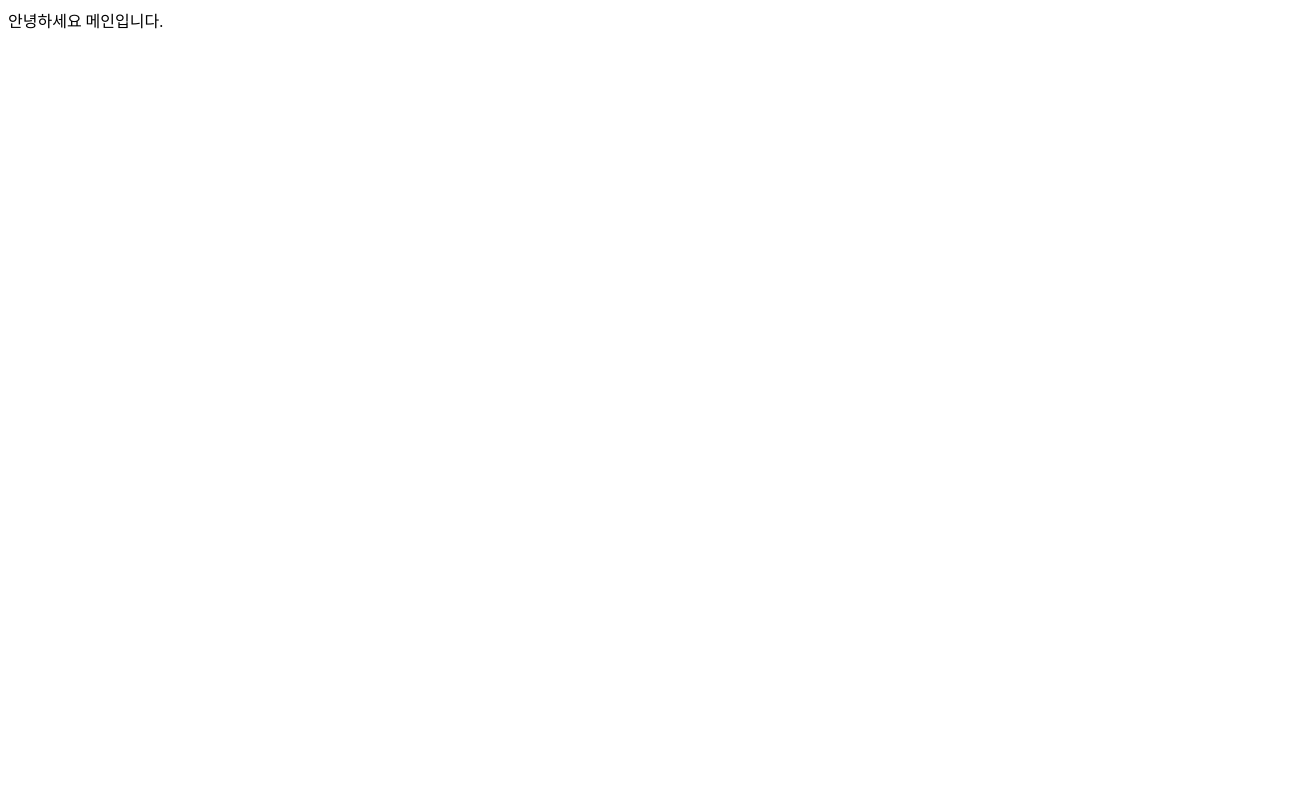
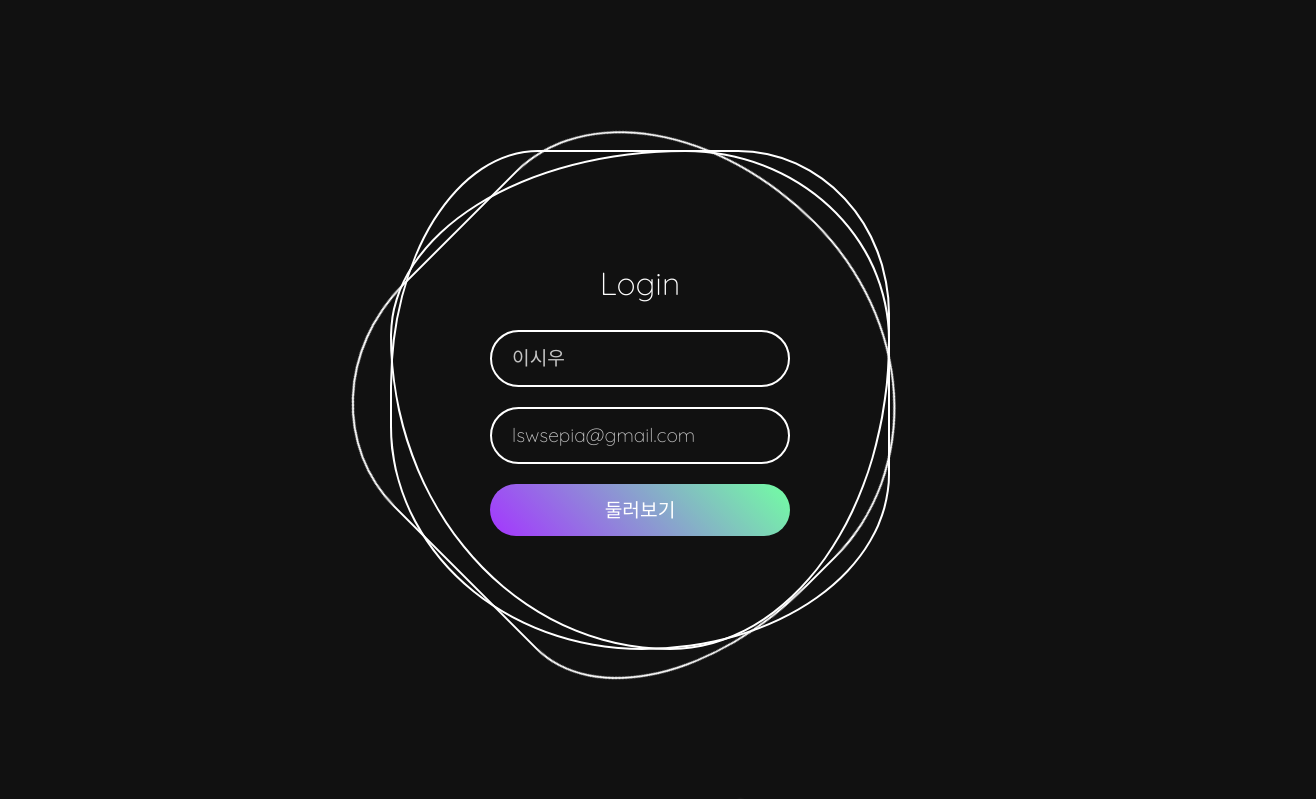
Before and after one commit to lswdev/portfolio, a Vue app: page / in a window 1280 px wide. Shown: the top 799 px of the page, 1316 px wide, since content can reach past the window. Built offline with nearby package versions, Linux system fonts and the light colour scheme.

Commit message:
1. 각종 컴포넌트 추가 2. background effect 추가 3. css 추가

```diff
--- a/package.json
+++ b/package.json
@@ -9,10 +9,11 @@
   },
   "dependencies": {
     "axios": "^1.6.8",
+    "bootstrap": "^5.3.3",
     "bootstrap-vue": "^2.23.1",
     "chart.js": "^4.4.2",
     "core-js": "^3.8.3",
-    "vue": "^2.6.14",
+    "vue": "^2.7.16",
     "vue-router": "^4.3.2",
     "vuex": "^3.6.2"
   },
--- a/public/index.html
+++ b/public/index.html
@@ -5,13 +5,9 @@
     <meta http-equiv="X-UA-Compatible" content="IE=edge">
     <meta name="viewport" content="width=device-width,initial-scale=1.0">
     <link rel="icon" href="<%= BASE_URL %>favicon.ico">
-    <title><%= htmlWebpackPlugin.options.title %></title>
+    <title>이시우 포트폴리오</title>
   </head>
   <body>
-    <noscript>
-      <strong>We're sorry but <%= htmlWebpackPlugin.options.title %> doesn't work properly without JavaScript enabled. Please enable it to continue.</strong>
-    </noscript>
     <div id="app"></div>
-    <!-- built files will be auto injected -->
   </body>
 </html>
--- a/src/App.vue
+++ b/src/App.vue
@@ -8,9 +8,8 @@
 import Main from '@/views/Main.vue'
 export default {
   components: { Main },
+  data:() => ({
+    main: false,
+  }),
 }
 </script>
-
-<style>
-
-</style>
--- /dev/null
+++ b/src/assets/app.css
@@ -0,0 +1,150 @@
+@import url("https://fonts.googleapis.com/css2?family=Quicksand:wght@300&display=swap");
+:root {
+  --kt-app-sidebar-width: 200px;
+  user-select: none;
+}
+* {font-family: "Quicksand", sans-serif;}
+body {
+  position: relative;
+  background: #111;
+  overflow-y: auto;
+  overflow-x: hidden;
+}
+
+/* animation */
+.main-top-contain {
+  display: flex;
+  justify-content: center;
+  align-items: center;
+  min-height: 100vh;
+  background: #111;
+  width: 100%;
+  overflow: hidden;
+}
+.ring {
+  position: relative;
+  width: 500px;
+  height: 500px;
+  display: flex;
+  justify-content: center;
+  align-items: center;
+}
+.ring i {
+  position: absolute;
+  inset: 0;
+  border: 2px solid #fff;
+  transition: 0.5s;
+}
+.ring i:nth-child(1) {
+  border-radius: 38% 62% 63% 37% / 41% 44% 56% 59%;
+  animation: animate 6s linear infinite;
+}
+.ring i:nth-child(2) {
+  border-radius: 41% 44% 56% 59%/38% 62% 63% 37%;
+  animation: animate 4s linear infinite;
+}
+.ring i:nth-child(3) {
+  border-radius: 41% 44% 56% 59%/38% 62% 63% 37%;
+  animation: animate2 10s linear infinite;
+}
+.ring:hover i {
+  border: 6px solid var(--clr);
+  filter: drop-shadow(0 0 20px var(--clr));
+}
+@keyframes animate {
+  0% {
+    transform: rotate(0deg);
+  }
+  100% {
+    transform: rotate(360deg);
+  }
+}
+@keyframes animate2 {
+  0% {
+    transform: rotate(360deg);
+  }
+  100% {
+    transform: rotate(0deg);
+  }
+}
+.login {
+  position: absolute;
+  width: 300px;
+  height: 100%;
+  display: flex;
+  justify-content: center;
+  align-items: center;
+  flex-direction: column;
+  gap: 20px;
+}
+.login h2 {
+  font-size: 2em;
+  color: #fff;
+}
+.login .inputBx {
+  position: relative;
+  width: 100%;
+}
+.login .inputBx input {
+  position: relative;
+  width: 100%;
+  padding: 12px 20px;
+  background: transparent;
+  border: 2px solid #fff;
+  border-radius: 40px;
+  font-size: 1.2em;
+  color: #fff;
+  box-shadow: none;
+  outline: none;
+}
+.login .inputBx input[type="submit"] {
+  width: 100%;
+  background: #0078ff;
+  background: linear-gradient(45deg, #a435ff, #72ffa3);
+  border: none;
+  cursor: pointer;
+}
+.login .inputBx input::placeholder {
+  color: rgba(255, 255, 255, 0.75);
+}
+.login .links {
+  position: relative;
+  width: 100%;
+  display: flex;
+  align-items: center;
+  justify-content: space-between;
+  padding: 0 20px;
+}
+.login .links a {
+  color: #fff;
+  text-decoration: none;
+}
+
+/* 배경 이펙트 */
+.snow {
+  position: absolute;
+  width: 5px;
+  height: 5px;
+  background: white;
+  border-radius: 50%;
+  box-shadow: 0 0 3px 3px white;
+}
+
+
+
+/* 모바일 가로 모드 */
+@media (min-width: 576px) {
+
+}
+/* 태블릿 디바이스 */
+@media (min-width: 768px) {
+
+}
+/* 데스크탑 */
+@media (min-width: 992px) {
+
+}
+/* 큰화면 데스크탑 */
+@media (min-width: 1200px) {
+
+}
--- /dev/null
+++ b/src/components/Snow.js
@@ -0,0 +1,25 @@
+
+for (let i = 0; i < 200; i++) {
+  const snow = document.createElement("div");
+  snow.className = "snow";
+  snow.style.opacity = Math.random(); // 무작위 투명도
+
+  const startX = Math.random() * 100; // 시작 X 좌표 무작위
+  const endX = startX + (Math.random() * 20 - 10); // 종료 X 좌표 무작위
+  const scale = Math.max(Math.random(), 0.5); // 무작위 크기
+
+  const keyframe = [
+    { transform: `translate(${startX}vw, 0) scale(${scale})` },
+    { transform: `translate(${endX}vw, 100vh) scale(${scale})` },
+  ];
+
+  const option = {
+    duration: 15000 + Math.random() * 5000, // 무작위 지속 시간
+    easing: "linear",
+    iterations: Infinity,
+    delay: -Math.random() * 20 * 1000, // 무작위 지연 시간
+  };
+
+  snow.animate(keyframe, option);
+  document.body.appendChild(snow);
+}
--- a/src/routes/routes.js
+++ b/src/routes/routes.js
@@ -0,0 +1,14 @@
+
+// import Vue from 'vue'
+// import VueRouter from 'vue-router';
+
+
+export const router = {
+  mode: 'history',
+  routes: [
+    {
+      path: '/main',
+      components:() => import('@/views/Main.vue')
+    },
+  ]
+};
--- a/src/views/Main.vue
+++ b/src/views/Main.vue
@@ -1,12 +1,33 @@
 <!--eslint-disable-->
 <template>
-  <div>
-    안녕하세요 메인입니다.
+  <div class="main-top-contain">
+    <!--ring starts-->
+    <div class="ring">
+      <i style="--clr:#27fd01;"></i>
+      <i style="--clr:#ff0057;"></i>
+      <i style="--clr:#fffd44;"></i>
+      <div class="login">
+        <h2>Login</h2>
+        <div class="inputBx">
+          <input type="text" placeholder="이시우" readonly>
+        </div>
+        <div class="inputBx">
+          <input type="email" placeholder="lswsepia@gmail.com" readonly>
+        </div>
+        <div class="inputBx">
+          <input type="submit" value="둘러보기">
+        </div>
+<!--        <div class="links">-->
+<!--          <a href="#">Forget Password</a>-->
+<!--          <a href="#">Signup</a>-->
+<!--        </div>-->
+      </div>
+    </div>
+    <!--ring ends-->
   </div>
 </template>
 
 <script>
 export default {
-
 }
 </script>
```
Also changed, not shown: src/components/Spinner.vue (added, +11 -0 lines), src/main.js (+6 -2 lines), src/views/HeaderView.vue (added, +16 -0 lines), 1 other file (tests, documents, lock files or other folders).
